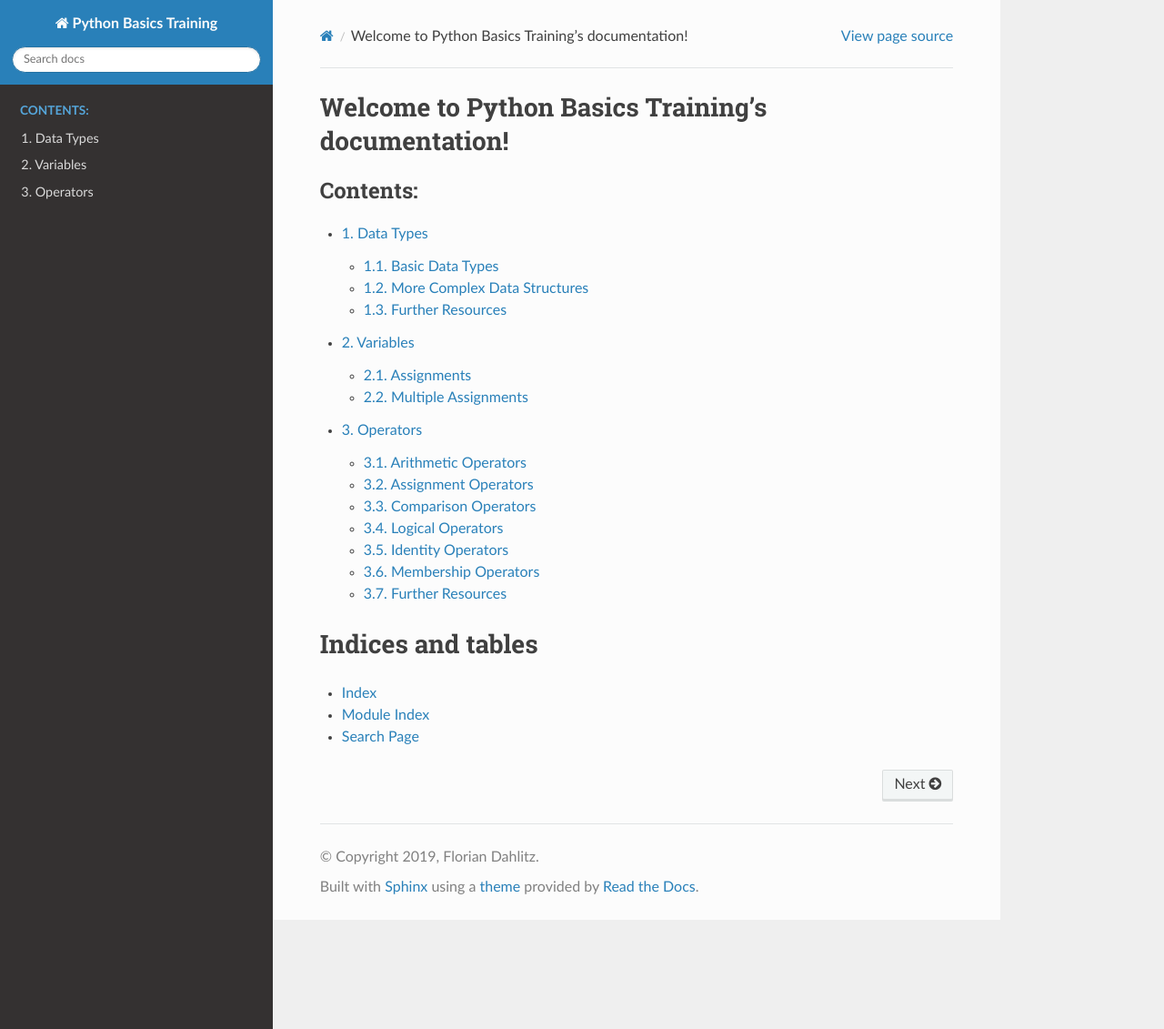
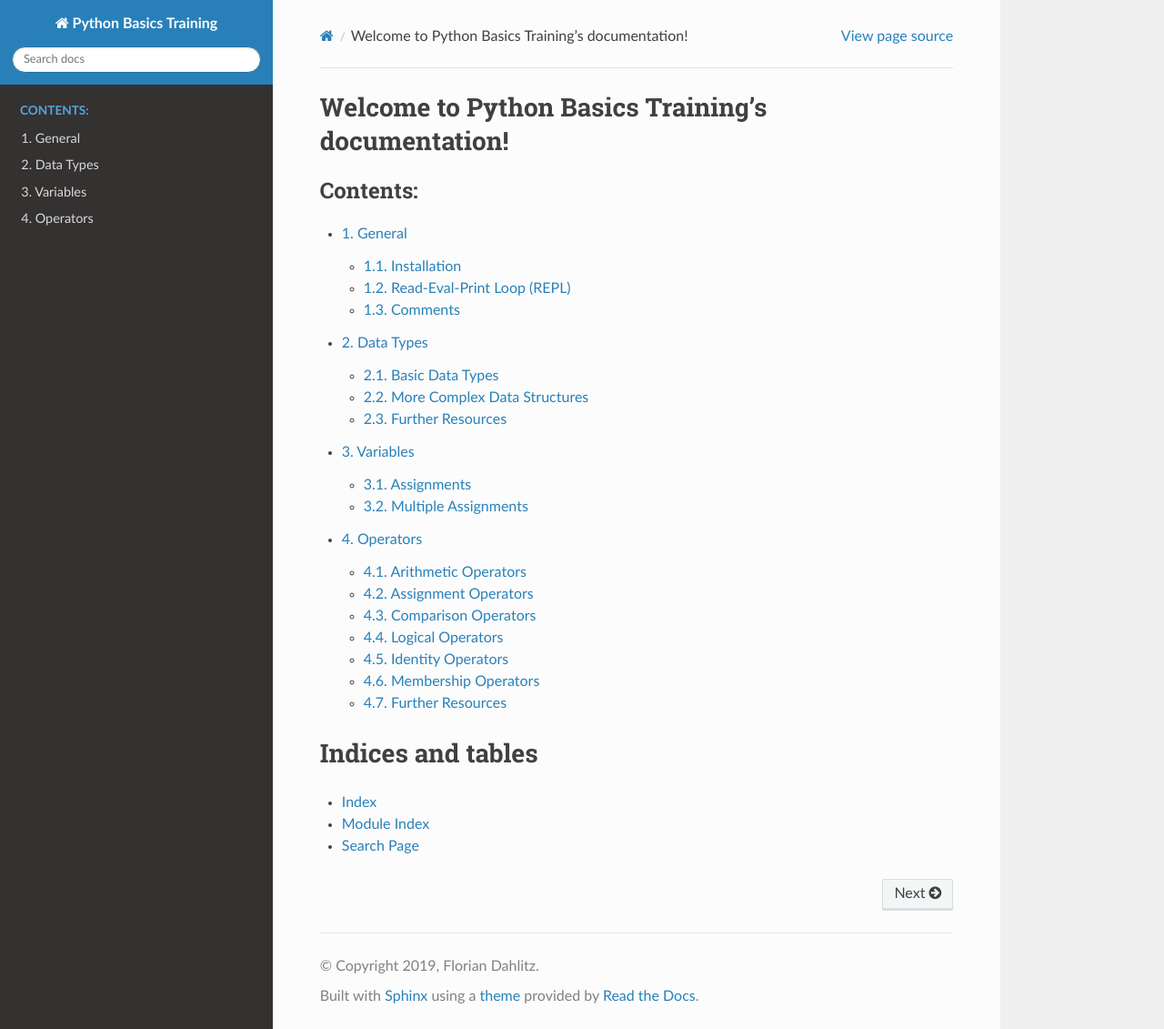
Before and after one commit to DahlitzFlorian/python-training-beginners, a Sphinx documentation site: the page built from docs/index.rst, in a window 1280 px wide and 1131 px high. Shown: the whole window at 91% size. Built offline with Sphinx 7.4.7 and the Read the Docs theme 2.0.0, drawn with Linux system fonts in a browser that asks for light colours; some of the changed lines change nothing that is shown.

Commit message:
feat(docs): add general section including comments

````diff
--- /dev/null
+++ b/docs/general.md
@@ -0,0 +1,51 @@
+# General
+
+This section covers all general things about Python and things, which do not belong to any of the other categories.
+
+
+## Installation
+
+I generally recommend installing Python via binary from [python.org](https://www.python.org/).
+However, since Microsoft allows you to [install Python via the Windows Store](https://devblogs.microsoft.com/python/python-in-the-windows-10-may-2019-update/), it's highly recommended for Windows users to install Python this way.
+There are a lot advantages of this approach.
+
+> **Note:** As a Mac or Linux user, you may want to add the following alias to your `.bashrc` or `.zshrc` as most systems come with Python 2 installed by default and `python` points to the Python 2 installation:
+>
+> ```python
+> alias python='python3'
+
+
+## Read-Eval-Print Loop (REPL)
+
+The Read-Eval-Print Loop (REPL) ships with your Python installation.
+In fact, if you enter `python` in your console, the REPL should start.
+The idea behind the REPL is, that you get immediate feedback about the commands you've entered.
+
+Whenever you see `>>>` in the code examples, you can be sure, that the code is executed in the REPL.
+Otherwise the code will be part of a script.
+
+Example:
+
+```python
+>>> 5
+5
+```
+
+
+## Comments
+
+To write a comment, just put a `#` symbol in front of it.
+Everything after the `#` will be ignored (until the end of the line).
+To write a multi-line comment, you can use Python's triple-quoted strings: `"""`.
+
+```python
+# Here's a single line comment
+x = 5  # A single line comment after code
+
+"""
+This is
+a multi-line comment
+x = 3
+"""
+b = 9
+```
--- a/docs/index.rst
+++ b/docs/index.rst
@@ -11,6 +11,7 @@ Welcome to Python Basics Training's documentation!
    :caption: Contents:
    :numbered:
 
+   general
    data_types
    variables
    operators
````
